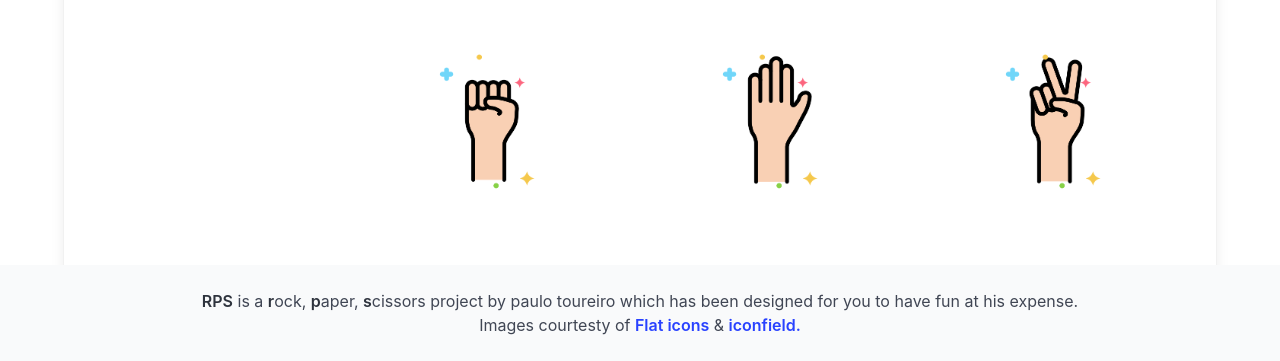
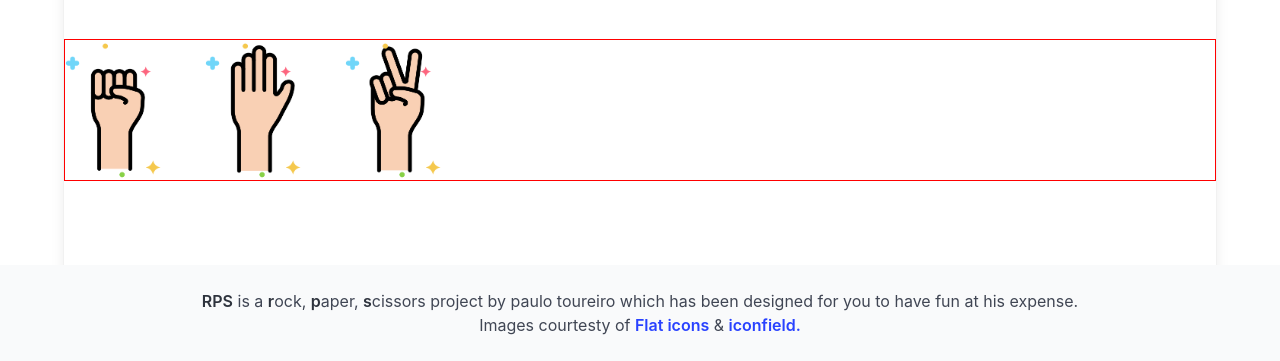
Before and after one commit to spicymanp/rps, a website: page index.html in a window 1280 px wide. Shown: the part 439-800 px from the top of the page. Drawn offline with nearby package versions, Linux system fonts and the light colour scheme.

Commit message:
trying to align things ugh

```diff
--- a/index.html
+++ b/index.html
@@ -55,24 +55,24 @@
         </div>
 
 
+        <div class="history-wrapper container columns">
 
-        <div class="history-wrapper container columns">
-            <div class=" is-5 has-text-centered px-6" id="player-1-history"></div>
-            <div class="column">
+            <div class="">
                 <figure id="versus-image" class="container">
                     <img src="./assets/rock.png" alt="rock">
                 </figure>
             </div>
-            <div class="column">
+            <div class="">
                 <figure id="versus-image" class="container">
                     <img src="./assets/paper.png" alt="paper">
                 </figure>
             </div>
-            <div class="column">
+            <div class="">
                 <figure id="versus-image" class="container">
                     <img src="./assets/scissors.png" alt="scissors">
                 </figure>
             </div>
+
         </div>
 
         <!-- <canvas id="confetti"></canvas> for confetti to be added later -->
--- a/styles.css
+++ b/styles.css
@@ -48,7 +48,8 @@
     width: 100%;
     top: 50px;
     display: flex;
-    align-items: start;
+    justify-content: left;
+    border: 1px solid red;
 }
 
 #player-1-history, #player-2-history {
```
